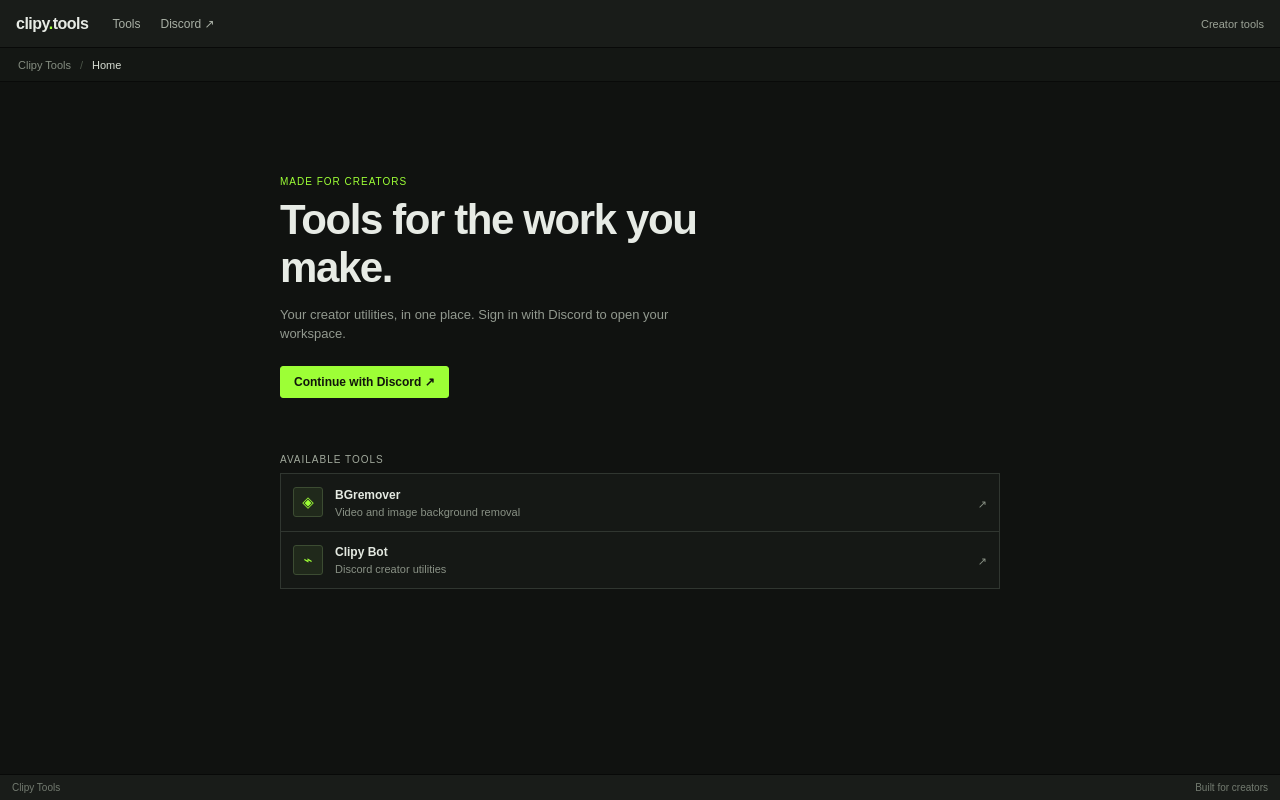
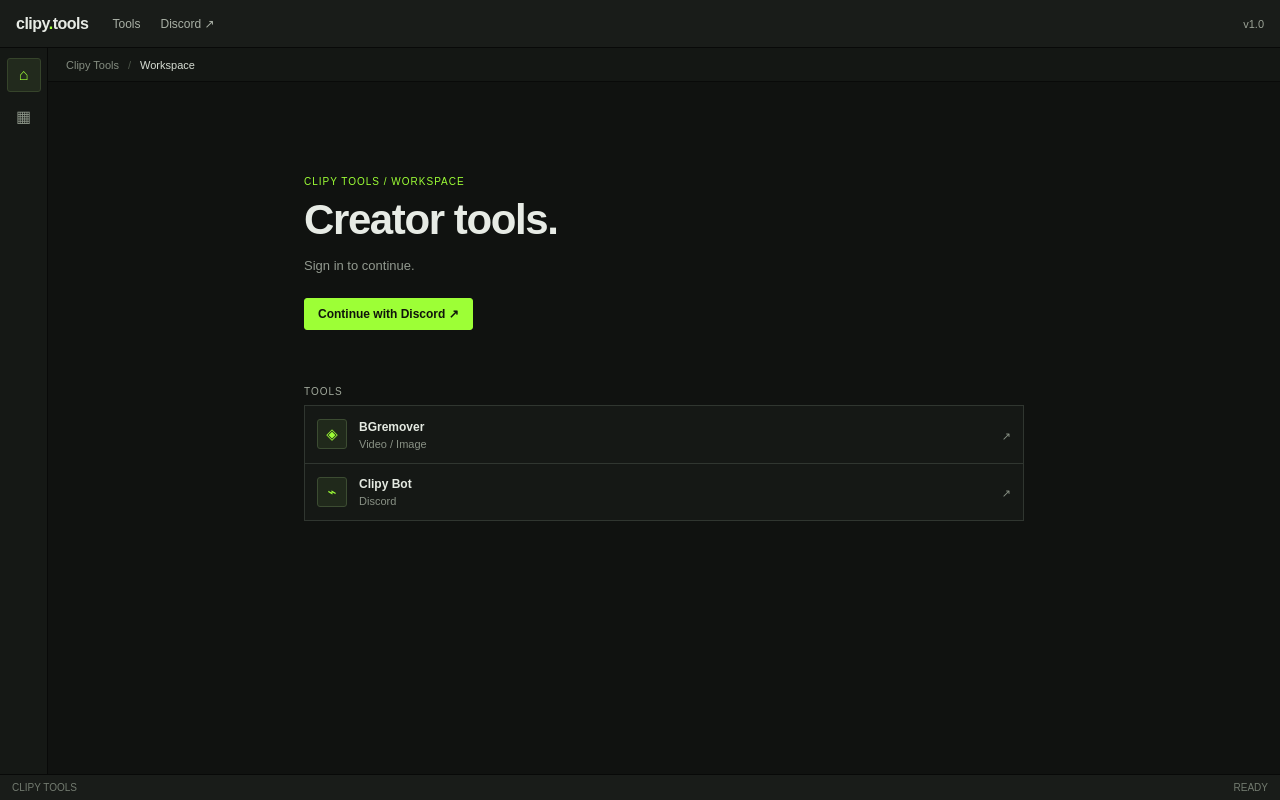
Before and after one commit to flame-land/clipy-tools, a Next.js app: page / in a window 1280 px wide. Built offline with nearby package versions, Linux system fonts and the light colour scheme.

Commit message:
Strip homepage copy to compact Adobe-like tool launcher

```diff
--- a/app/page.jsx
+++ b/app/page.jsx
@@ -1,12 +1,12 @@
 const errors = {
   discord_denied: "Discord login was cancelled.",
-  oauth_state: "Login could not be verified. Please try again.",
-  oauth_failed: "Discord login failed. Check the Vercel function logs for the cause.",
-  oauth_config: "Discord login is not configured. Check the Vercel environment variables.",
-  oauth_token: "Discord rejected the login exchange. Check the Client Secret and Redirect URI.",
-  oauth_user: "Discord approved login, but the profile could not be loaded.",
-  oauth_network: "Could not reach Discord. Try again in a moment.",
-  oauth_session: "Login succeeded, but the session could not be created. Check SESSION_SECRET."
+  oauth_state: "Login could not be verified. Try again.",
+  oauth_failed: "Discord login failed. Check Vercel function logs.",
+  oauth_config: "Discord OAuth environment variables are missing.",
+  oauth_token: "Discord rejected the login exchange. Check Client Secret and Redirect URI.",
+  oauth_user: "Could not load your Discord profile.",
+  oauth_network: "Could not reach Discord. Try again.",
+  oauth_session: "Could not create login session. Check SESSION_SECRET."
 };
 
 export default async function Home({ searchParams }) {
@@ -17,32 +17,36 @@
       <header className="appbar">
         <a className="brand" href="/">clipy<span>.</span>tools</a>
         <nav className="menulinks"><a href="#tools">Tools</a><a href="https://discord.com" target="_blank" rel="noreferrer">Discord ↗</a></nav>
-        <div className="appbar-right">Creator tools</div>
+        <div className="appbar-right">v1.0</div>
       </header>
       <div className="workspace">
+        <aside className="sidebar" aria-label="Main navigation">
+          <a className="side-link active" href="/" aria-label="Home" title="Home">⌂</a>
+          <a className="side-link" href="#tools" aria-label="Tools" title="Tools">▦</a>
+        </aside>
         <section className="main-area">
-          <div className="contextbar"><span>Clipy Tools</span><span className="crumb">/</span><strong>Home</strong></div>
+          <div className="contextbar"><span>Clipy Tools</span><span className="crumb">/</span><strong>Workspace</strong></div>
           <div className="content">
             <div className="login-layout">
               <section className="login-copy">
-                <div className="kicker">Made for creators</div>
-                <h1>Tools for the work you make.</h1>
-                <p className="subtitle">Your creator utilities, in one place. Sign in with Discord to open your workspace.</p>
+                <div className="kicker">CLIPY TOOLS / WORKSPACE</div>
+                <h1>Creator tools.</h1>
+                <p className="subtitle">Sign in to continue.</p>
                 {message && <div className="notice" role="alert">{message}</div>}
-                <div className="login-actions"><a className="button" href="/api/auth/login">Continue with Discord <span aria-hidden="true">&nbsp;↗</span></a></div>
+                <div className="login-actions"><a className="button" href="/api/auth/login">Continue with Discord ↗</a></div>
               </section>
-              <section className="login-preview" id="tools" aria-label="Available tools">
-                <p className="preview-heading">Available tools</p>
+              <section className="login-preview" id="tools" aria-label="Tools">
+                <p className="preview-heading">TOOLS</p>
                 <div className="preview-tools">
-                  <a className="preview-tool" href="/api/auth/login"><div className="preview-tool-icon">◈</div><div className="preview-tool-copy"><strong>BGremover</strong><span>Video and image background removal</span></div><span className="preview-arrow">↗</span></a>
-                  <a className="preview-tool" href="/api/auth/login"><div className="preview-tool-icon">⌁</div><div className="preview-tool-copy"><strong>Clipy Bot</strong><span>Discord creator utilities</span></div><span className="preview-arrow">↗</span></a>
+                  <a className="preview-tool" href="/api/auth/login"><div className="preview-tool-icon">◈</div><div className="preview-tool-copy"><strong>BGremover</strong><span>Video / Image</span></div><span className="preview-arrow">↗</span></a>
+                  <a className="preview-tool" href="/api/auth/login"><div className="preview-tool-icon">⌁</div><div className="preview-tool-copy"><strong>Clipy Bot</strong><span>Discord</span></div><span className="preview-arrow">↗</span></a>
                 </div>
               </section>
             </div>
           </div>
         </section>
       </div>
-      <footer className="footerbar"><span>Clipy Tools</span><span>Built for creators</span></footer>
+      <footer className="footerbar"><span>CLIPY TOOLS</span><span>READY</span></footer>
     </main>
   );
 }
```
